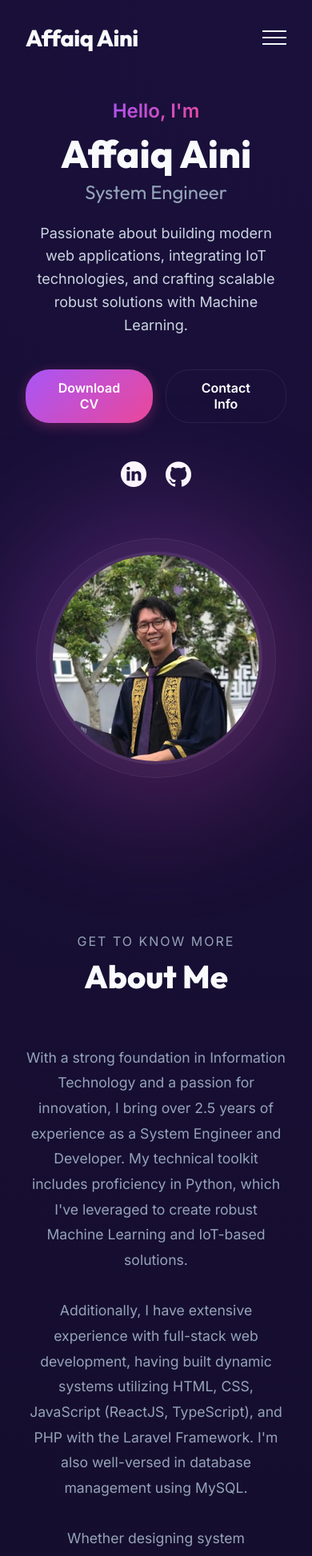
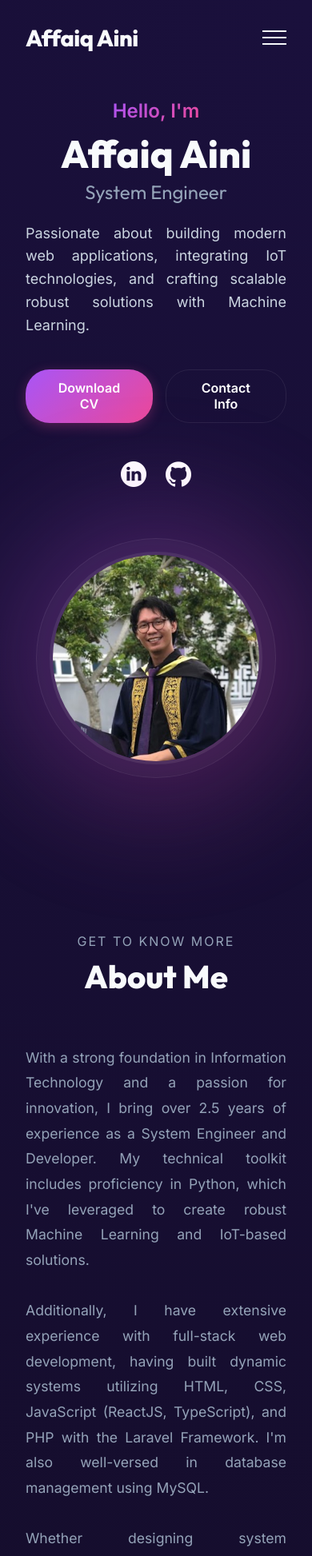
Before and after one commit to kittozaph/portfolio, a React (Vite) app: page / in a window 390 px wide. Shown: the top 1946 px of the page at 80% size. Built offline with nearby package versions, Linux system fonts and the light colour scheme.

Commit message:
style: justify text alignment in About and Hero sections and center mobile layout components

```diff
--- a/src/components/About.css
+++ b/src/components/About.css
@@ -7,6 +7,7 @@
   font-size: 1.1rem;
   color: var(--text-secondary);
   line-height: 1.8;
+  text-align: justify;
 }
 
 .about-cards-wrapper {
--- a/src/components/Hero.css
+++ b/src/components/Hero.css
@@ -40,6 +40,7 @@
   color: #cbd5e1;
   max-width: 500px;
   margin-bottom: 2.5rem;
+  text-align: justify;
 }
 
 .btn-group {
@@ -133,6 +134,15 @@
 
   .hero-description {
     margin: 0 auto 2.5rem;
+    text-align: justify;
+  }
+
+  .btn-group {
+    justify-content: center;
+  }
+
+  .socials {
+    justify-content: center;
   }
 
   .hero-image-container {
```
